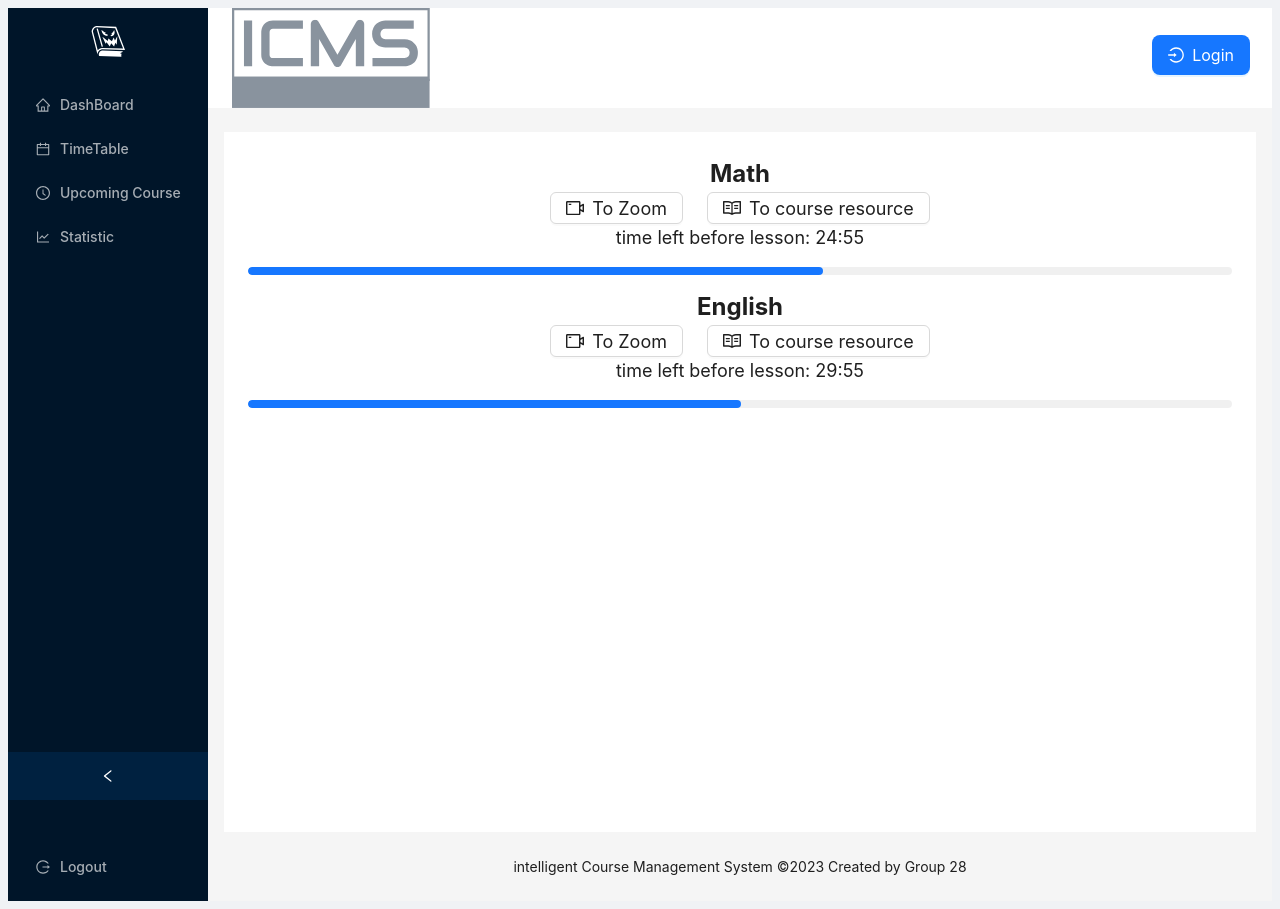
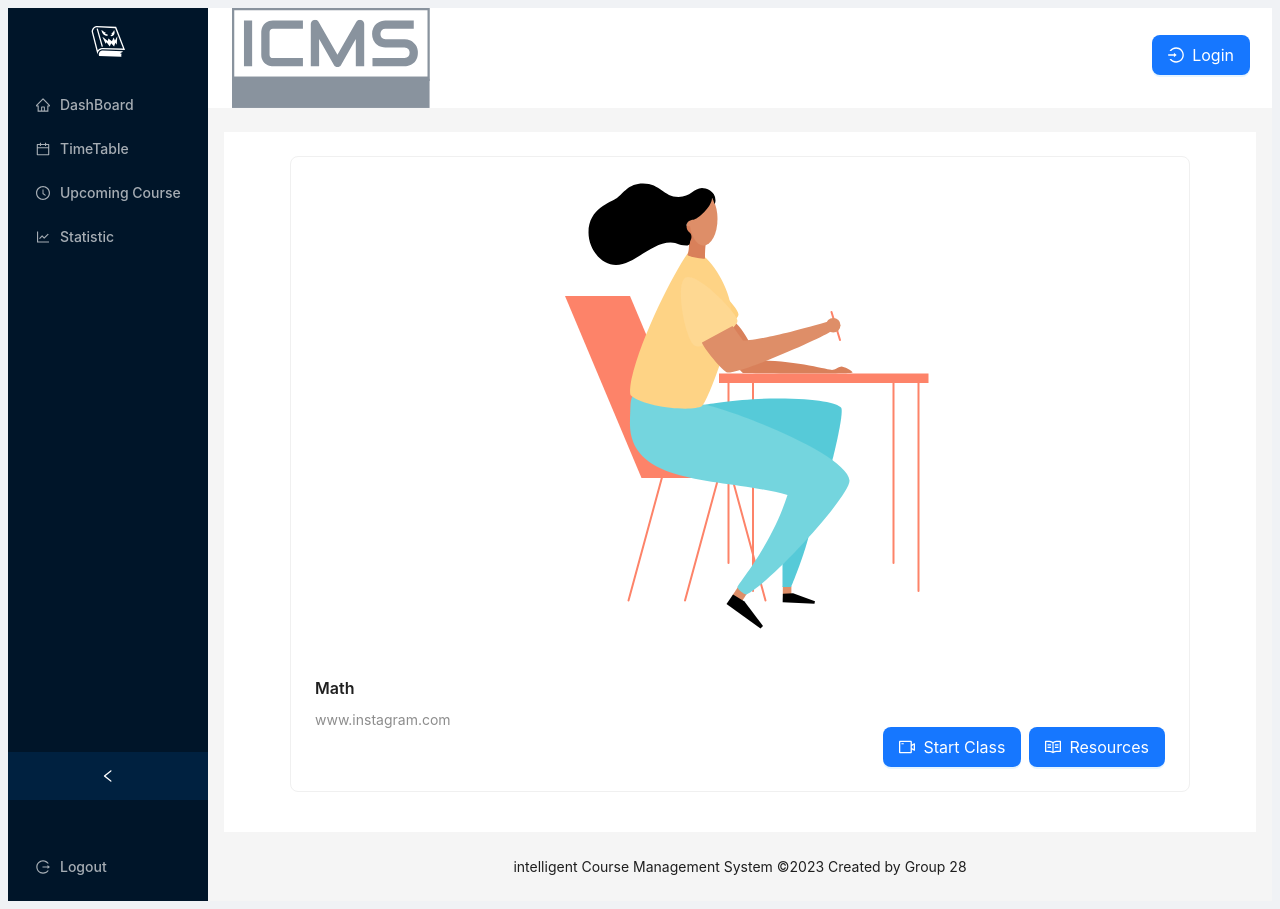
Before and after one commit to Fung1117/ClassHub, a React (Vite) app in the folder frontend/: page /OneHrCourse in a window 1280 px wide. Built offline with nearby package versions, Linux system fonts and the light colour scheme.

Commit message:
change the UI design for one Hour Course

```diff
--- a/frontend/src/components/CourseInfoItem.jsx
+++ b/frontend/src/components/CourseInfoItem.jsx
@@ -1,11 +1,14 @@
 import React, { useEffect, useState } from 'react';
-import { Flex, Row, Col, Progress, Space, Button } from 'antd';
+import { Card, Flex, Row, Col, Progress, Space, Button } from 'antd';
 import {
     VideoCameraOutlined,
     ReadOutlined,
 } from '@ant-design/icons';
+import courseImage from '../assets/course.svg'
 
-export const CourseInfoItem = ({courseName: courseTitle, timeLeft, zoomLink, resourceLink}) => {
+const { Meta } = Card;
+
+export const CourseInfoItem = ({ courseName: courseTitle, timeLeft, zoomLink, resourceLink }) => {
     const [timeLeftState, setTimeLeft] = useState(timeLeft);
     const [courseTitleState, setCourseName] = useState(courseTitle);
 
@@ -28,23 +31,32 @@ export const CourseInfoItem = ({courseName: courseTitle, timeLeft, zoomLink, res
     });
 
     return (
-        <Flex vertical gap="small" align="center" justify="start" style={{ width: "100%"}}>
-            <Col>
-                <Row span={6} justify="center" style={{ fontSize: "24px", fontWeight: "700"}}>
-                    {courseTitleState}
-                </Row>
-                <Row span={12}>
-                    <Space size="large">
-                        <Button href={zoomLink} icon={<VideoCameraOutlined/>} style={{ fontSize: "18px"}}>To Zoom</Button>
-                        <Button href={resourceLink} icon={<ReadOutlined />} style={{ fontSize: "18px"}}>To course resource</Button>
+        <>
+            <Card hoverable cover={<img src={courseImage} height={500} />} style={{ width: 900 }}>
+                <Meta title={courseTitle} description="www.instagram.com" />
+                <Flex justify={'flex-end'} align={'center'}>
+                    <Space>
+                        <Button
+                            type="primary"
+                            size="large"
+                            icon={<VideoCameraOutlined />}
+                            onClick={() => { }}
+                        >
+                            Start Class
+                        </Button>
+                        <Button
+                            type="primary"
+                            size="large"
+                            icon={<ReadOutlined />}
+                            onClick={() => { }}
+                        >
+                            Resources
+                        </Button>
                     </Space>
-                </Row>
-                <Row justify="center" style={{ fontSize: "18px"}}>
-                    time left before lesson: {parseInt(timeLeftState/60) < 10 ? '0' : null}{parseInt(timeLeftState/60)}:{parseInt(timeLeftState%60) < 10 ? '0' : null}{parseInt(timeLeftState%60)}
-                </Row>
-            </Col>
-            <Progress percent={(3600-timeLeftState)/3600 * 100} showInfo={false}/>
-        </Flex>
+                </Flex>
+            </Card>
+
+        </>
     );
 }
 
--- a/frontend/src/pages/OneHrCourse.jsx
+++ b/frontend/src/pages/OneHrCourse.jsx
@@ -12,12 +12,7 @@ const OneHrCourse = () => {
                 zoomLink="https://zoom.us/j/1234567890"
                 resourceLink="https://www.google.com"
             />
-            <CourseInfoItem
-                courseName="English"
-                timeLeft={1800}
-                zoomLink="https://zoom.us/j/1234567890"
-                resourceLink="https://www.google.com"
-            />
+
         </Flex>
     );
 };
```
Also changed, not shown: frontend/src/assets/course.svg (added).
